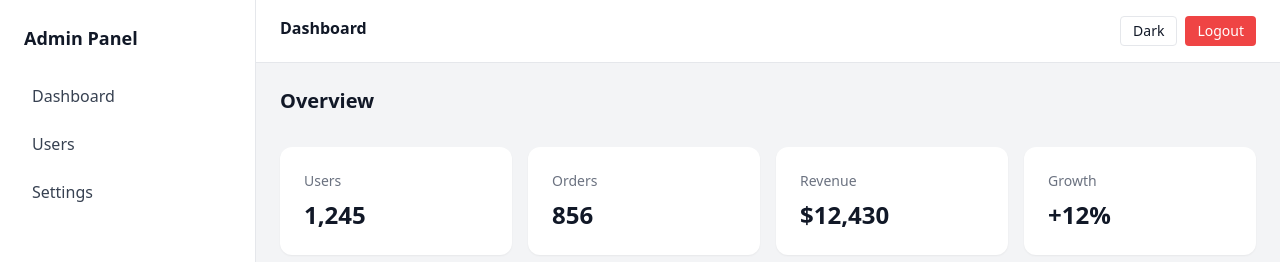
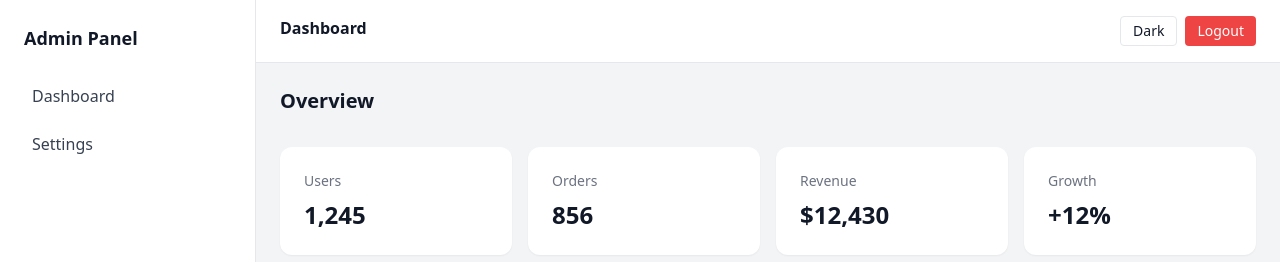
Before and after one commit to yanorenzo624/admin-dashboard, a React (Vite) app: page /login in a window 1280 px wide. Both pictures are taken after typing "name@example.com" into the empty fields and a click on the button "Login". Shown: the top 262 px of the page. Built offline with nearby package versions, Linux system fonts and the light colour scheme.

Commit message:
implemented role-aware sidebar.

```diff
--- a/src/components/Sidebar.jsx
+++ b/src/components/Sidebar.jsx
@@ -1,6 +1,16 @@
 import { NavLink } from "react-router-dom";
+import { useAuth } from "../context/AuthContext";
+import { ROLES } from "../constants/roles";
 
 const Sidebar = () => {
+	const { user } = useAuth();
+
+	const navItems = [
+		{ label: "Dashboard", path: "/" },
+		{ label: "Users", path: "/users", roles: [ROLES.ADMIN] },
+		{ label: "Settings", path: "/settings" },
+	];
+
 	return (
 		<aside className="w-64 bg-white dark:bg-gray-800 border-r dark:border-gray-700 hidden md:block">
 			<div className="p-6 font-bold text-lg text-gray-900 dark:text-white">
@@ -8,26 +18,18 @@ const Sidebar = () => {
 			</div>
 
 			<nav className="px-4 space-y-2">
-				<NavLink
-					to="/"
-					className="block px-4 py-2 rounded text-gray-700 dark:text-gray-200 hover:bg-gray-100 dark:hover:bg-gray-700"
-				>
-					Dashboard
-				</NavLink>
+				{navItems.map((item) => {
+					if (item.roles && !item.roles.includes(user?.role)) return null;
 
-				<NavLink
-					to="/users"
-					className="block px-4 py-2 rounded text-gray-700 dark:text-gray-200 hover:bg-gray-100 dark:hover:bg-gray-700"
-				>
-					Users
-				</NavLink>
-
-				<NavLink
-					to="/settings"
-					className="block px-4 py-2 rounded text-gray-700 dark:text-gray-200 hover:bg-gray-100 dark:hover:bg-gray-700"
-				>
-					Settings
-				</NavLink>
+					return (
+						<NavLink
+							key={item.path}
+							to={item.path}
+							className="block px-4 py-2 rounded text-gray-700 dark:text-gray-200 hover:bg-gray-100 dark:hover:bg-gray-700">
+							{item.label}
+						</NavLink>
+					);
+				})}
 			</nav>
 		</aside>
 	);
```
